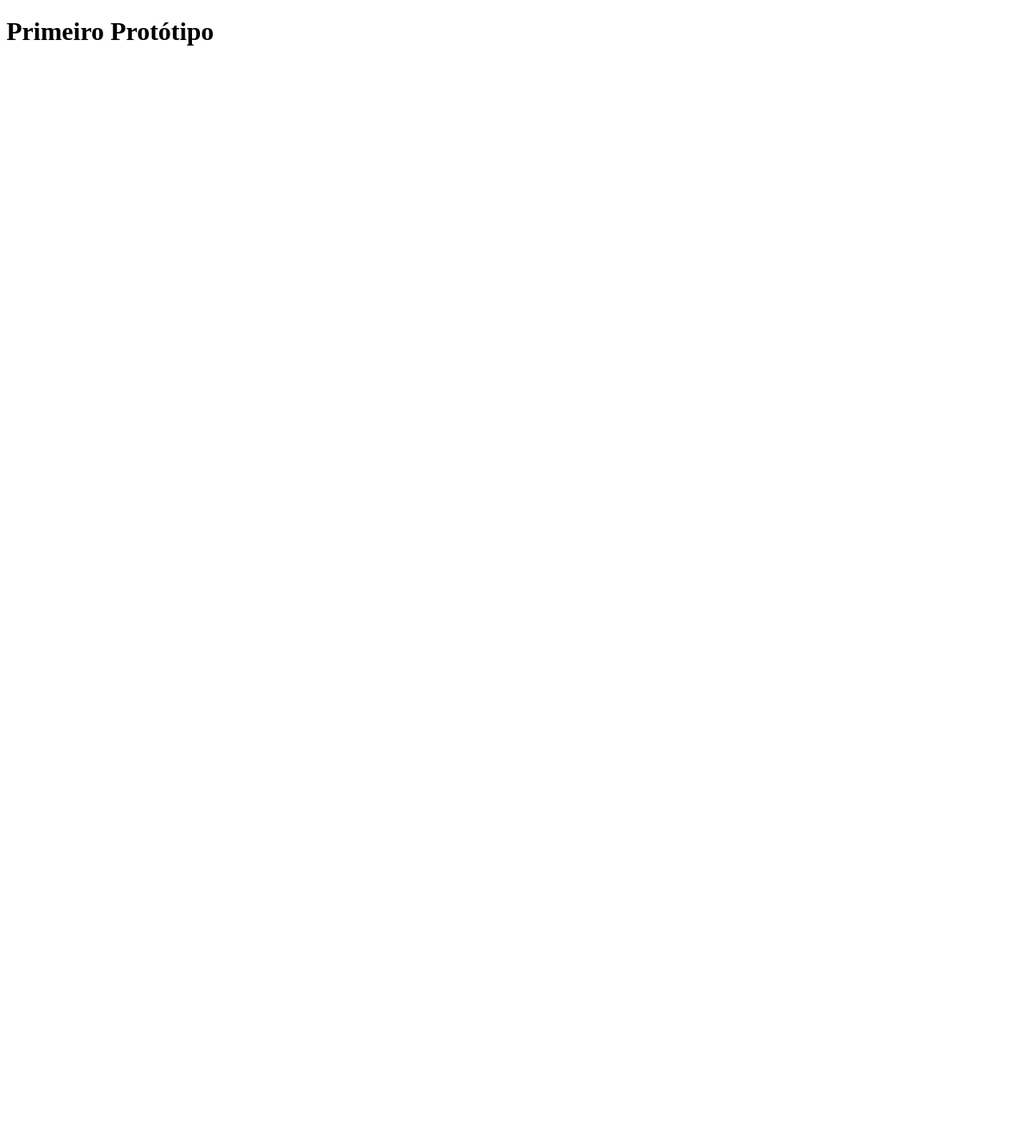
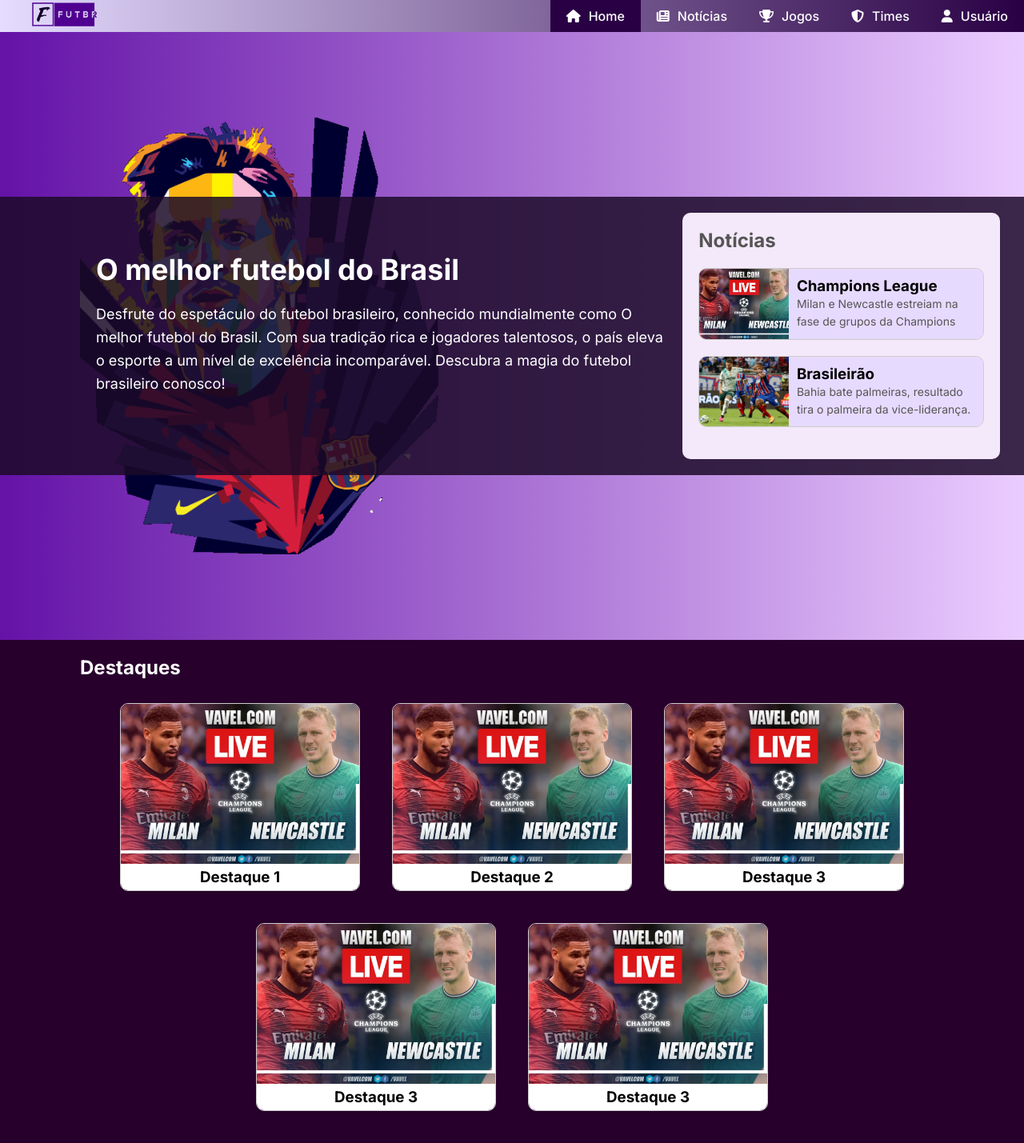
Before and after one commit to AlessandroCarvalhoSantos/TALENTO-CLOUD-Projeto-Colaborativo, a plain HTML site: page index.html in a window 1280 px wide. Shown: the whole page at 80% size. Before the commit the page ends 800 px from the top, so only its background shows below. Drawn offline with Linux system fonts and the light colour scheme.

Commit message:
Adicionado a nova página do home

```diff
--- a/assets/css/components.css
+++ b/assets/css/components.css
@@ -0,0 +1,176 @@
+/*  NavBar -------------------------------------------------*/
+
+.navbar {
+    background: linear-gradient(to right, #e5dcff, #290044);
+    overflow: hidden;
+    display: flex;
+    justify-content: space-between;
+    align-items: center;
+}
+
+.logo{
+    padding-left: 40px;
+}
+
+.logo img {
+    max-height: 30px;
+}
+
+.links{
+    display: flex;
+    flex-direction: row;
+}
+
+.links a {
+    color: #ffffff;
+    text-decoration: none;
+    margin: 0 10px;
+    padding: 5px;
+    font-family: 'Inter', sans-serif;
+    font-weight: 500;
+}
+
+
+.menu-icon {
+    display: none;
+    font-size: 30px;
+    cursor: pointer;
+    color: #fff;
+}
+
+.menu-btn {
+    display: none;
+    background-color: #a82a49;
+    border: none;
+    color: #fff;
+    padding: 10px 20px;
+    font-size: 16px;
+    cursor: pointer;
+}
+
+.link-item {
+    transition: transform 0.3s, background-color 0.3s;
+    padding: 5px;
+}
+
+.link-item:hover {
+    transform: scale(1.05);
+    background-color: #72008f;
+    cursor: pointer;
+}
+
+.link-item a {
+    display: flex;
+    align-items: center;
+    text-decoration: none;
+    color: #fff;
+}
+
+.link-item i {
+    margin-right: 10px;
+}
+
+.selected-item{
+    background-color: #290044;
+}
+
+@media (max-width: 768px) {
+    .links {
+        display: none;
+        flex-direction: column;
+        position: absolute;
+        top: 40px;
+        left: 0;
+        width: 100%;
+        background: linear-gradient(to right, #290044, #bea2d1);
+        box-shadow: 0 2px 5px rgba(0,0,0,0.1);
+        opacity: 0;
+        transform: translateY(-10px);
+        transition: opacity 0.5s ease, transform 0.5s ease;
+    }
+
+    .link-item:hover {
+        transform: none;
+        background-color: #72008f;
+        cursor: pointer;
+    }
+
+    .links.active {
+        display: flex;
+        opacity: 1;
+        transform: translateY(0);
+    }
+
+    .links a {
+        text-align: center;
+        width: 100%;
+        padding: 10px 0;
+        margin: 0;
+        transition: background 0.3s;
+    }
+
+    .menu-icon {
+        display: block;
+    }
+
+    .menu-btn {
+        display: block;
+    }
+}
+
+/*----------------------------------------------------------*/
+
+/*  Card -------------------------------------------------*/
+
+.card {
+    display: flex;
+    border: 1px solid #ccc;
+    border-radius: 10px;
+    margin-bottom: 20px;
+    overflow: hidden;
+}
+
+.card-image {
+    flex: 1;
+    max-width: 150px;
+    overflow: hidden;
+}
+
+.card-image img {
+    width: 100%;
+    height: 100%;
+    object-fit: cover;
+}
+
+.card-content {
+    flex: 2;
+    padding: 10px;
+    background-color: #e7daff;
+}
+
+.card-content h2 {
+    font-size: 20px;
+    margin-bottom: 10px;
+}
+
+.card-content p {
+    font-size: 14px;
+    line-height: 1.6;
+    color: #555;
+}
+
+
+/* Scroll bar*/
+
+body::-webkit-scrollbar {
+    width: 12px;
+}
+
+body::-webkit-scrollbar-track {
+    background: rgb(255, 255, 255);
+}
+
+body::-webkit-scrollbar-thumb {
+    background-color: rgb(40, 0, 65);
+    border-radius: 0px;
+}
--- a/assets/css/config.css
+++ b/assets/css/config.css
@@ -0,0 +1,48 @@
+/* Reset Padrão CSS */
+
+* {
+    box-sizing: border-box;
+    margin: 0;
+    padding: 0;
+    font-family: 'Inter', sans-serif;
+}
+
+article, aside, figure, footer, header, hgroup, menu, nav, section {
+    display: block;
+}
+
+ul, ol {
+    list-style: none;
+}
+
+body, h1, h2, h3, h4, h5, h6, p {
+    margin: 0;
+    padding: 0;
+}
+
+button, input, select, textarea {
+    font-family: inherit;
+    font-size: inherit;
+}
+
+button, input, select, textarea {
+    margin: 0;
+}
+
+button, input, select, textarea {
+    outline: none;
+}
+
+a {
+    text-decoration: none;
+}
+
+img, video {
+    max-width: 100%;
+    height: auto;
+}
+
+
+body{
+    background: linear-gradient(to right, #6412a7, #ebccff);
+}
--- /dev/null
+++ b/assets/css/homePage.css
@@ -0,0 +1,113 @@
+/*  HomePage -  -------------------------------------------------*/
+
+.main-home-page {
+    font-family: 'Inter', sans-serif;
+    display: flex;
+    justify-content: center;
+    align-items: center;
+    height: calc(100vh - 40px);
+    margin: 0;
+    background-image: url("../img/HomePageMain.png");
+    background-repeat: no-repeat;
+    background-position-x: 12%;
+    background-position-y: center;
+    background-size: 35%;
+}
+
+.container {
+    display: flex;
+    align-items: center;
+    background-color: #1c0a29d8;
+    /* border-radius: 15px; */
+    padding: 20px 30px 20px 120px;
+    max-width: 100%;
+    width: 100%;
+}
+
+.main-section {
+    flex: 2;
+    color: #fff;
+    padding-right: 20px;
+    /* background-color: red; */
+}
+
+.main-section h1 {
+    font-size: 36px;
+    margin-bottom: 20px;
+}
+
+.main-section p {
+    font-size: 18px;
+    line-height: 1.6;
+    margin-bottom: 30px;
+}
+
+
+
+.news-section {
+    flex: 1;
+    background-color: #fff;
+    border-radius: 10px;
+    padding: 20px;
+    background-color: #f4e9fa;
+}
+
+.news-list {
+    list-style-type: none;
+    padding: 0;
+}
+
+.news-item {
+    font-size: 18px;
+    color: #555;
+    margin-bottom: 10px;
+}
+
+.news-section  h2 {
+    font-size: 24px;
+    color: #555;
+    margin-bottom: 20px;
+}
+
+
+.destaques {
+    text-align: left;
+    background-color: rgb(40, 0, 44);
+    padding-bottom: 20px;
+}
+
+.destaques h2 {
+    font-size: 24px;
+    margin-bottom: 10px;
+    margin-left: 100px;
+    padding-top: 20px;
+    color: white;
+}
+
+.cards-container-destaques {
+    display: flex;
+    justify-content: center;
+    align-items: center;
+    flex-wrap: wrap;
+}
+
+.destaques .card {
+    width: 300px;
+    margin: 20px;
+    text-align: center;
+    box-shadow: 0 4px 8px rgba(0, 0, 0, 0.1);
+    display: flex;
+    flex-direction: column;
+}
+
+.destaques .card img {
+    width: 100%;
+    height: 200px;
+    object-fit: cover;
+}
+
+.destaques .card h3 {
+    height: 100%;
+    background-color: #ffffff;
+    padding: 5px;
+}
--- a/assets/css/main.css
+++ b/assets/css/main.css
@@ -1,2 +1,5 @@
 @import url('./config.css');
 @import url('./components.css');
+
+
+@import url('./homePage.css');
--- a/assets/js/main.js
+++ b/assets/js/main.js
@@ -0,0 +1,6 @@
+
+
+//NavBar config
+document.querySelector('.menu-btn').addEventListener('click', function() {
+    document.querySelector('.links').classList.toggle('active');
+});
--- a/index.html
+++ b/index.html
@@ -7,11 +7,100 @@
 
         <!--Importando o css principal da página-->
         <link rel="stylesheet" href="./assets/css/main.css">
+        <!--Importando os icones da página-->
+        <link rel="stylesheet" href="https://cdnjs.cloudflare.com/ajax/libs/font-awesome/6.0.0-beta3/css/all.min.css" integrity="sha384-LC6sr0ChMgFKzV4ERQi5V2NKKsFPPfYbXju0d4MyI3LNxOZu9DyPl5ftTRbIZbNf" crossorigin="anonymous">
+
+        <!--Importando fontes da página-->
+        <link rel="preconnect" href="https://fonts.googleapis.com">
+        <link rel="preconnect" href="https://fonts.gstatic.com" crossorigin>
+        <link href="https://fonts.googleapis.com/css2?family=Inter:wght@100;200;300;400;500;600;700;800;900&display=swap" rel="stylesheet">
+
         <title>FUTBR</title>
     </head>
     <body>
-        <h1>Primeiro Protótipo</h1>
+        <nav class="navbar">
+            <div class="logo">
+                <img src="./assets/img/logo.png" alt="Logo">
+            </div>
+            <button class="menu-btn">&#9776; Menu</button>
+            <div class="links">
+                <div class="link-item selected-item"><a href="#"><i class="fas fa-home"></i> Home</a></div>
+                <div class="link-item"><a href="#"><i class="fas fa-newspaper"></i> Notícias</a></div>
+                <div class="link-item"><a href="#"><i class="fa-solid fa-trophy"></i> Jogos</a></div>
+                <div class="link-item"><a href="#"><i class="fa-solid fa-shield-halved"></i></i> Times</a></div>
+                <div class="link-item"><a href="#"><i class="fas fa-user"></i> Usuário</a></div>
+            </div>
+        </nav>
+
+        <main class="main-home-page">
+            <div class="container">
+                <div class="main-section">
+                    <h1>O melhor futebol do Brasil</h1>
+                    <p>
+                        Desfrute do espetáculo do futebol brasileiro, conhecido mundialmente como O melhor futebol do Brasil.
+                        Com sua tradição rica e jogadores talentosos, o país eleva o esporte a um nível de excelência incomparável.
+                        Descubra a magia do futebol brasileiro conosco!
+                    </p>
+                </div>
+                <div class="news-section">
+                    <h2>Notícias</h2>
+                    <ul class="news-list">
+                        <div class="card">
+                            <div class="card-image">
+                                <img src="./assets/img/news-europa.png" alt="Notícia 1">
+                            </div>
+                            <div class="card-content">
+                                <h3>Champions League</h3>
+                                <p>
+                                    Milan e Newcastle estreiam na fase de grupos da Champions
+                                </p>
+                            </div>
+                        </div>
+                        <div class="card">
+                            <div class="card-image">
+                                <img src="./assets/img/palmeiras-bahia.webp" alt="Notícia 1">
+                            </div>
+                            <div class="card-content">
+                                <h3>Brasileirão</h3>
+                                <p> Bahia bate palmeiras, resultado tira o palmeira da vice-liderança. </p>
+                            </div>
+                        </div>
+                    </ul>
+                </div>
+            </div>
+        </main>
+        <section class="destaques">
+            <h2>Destaques</h2>
+
+            <div class="cards-container-destaques">
+                <div class="card">
+                    <img src="./assets/img/news-europa.png" alt="Imagem 1">
+                    <h3>Destaque 1</h3>
+                </div>
+
+                <div class="card">
+                    <img src="./assets/img/news-europa.png" alt="Imagem 1">
+                    <h3>Destaque 2</h3>
+                </div>
+
+                <div class="card">
+                    <img src="./assets/img/news-europa.png" alt="Imagem 1">
+                    <h3>Destaque 3</h3>
+                </div>
+                <div class="card">
+                    <img src="./assets/img/news-europa.png" alt="Imagem 1">
+                    <h3>Destaque 3</h3>
+                </div>
+                <div class="card">
+                    <img src="./assets/img/news-europa.png" alt="Imagem 1">
+                    <h3>Destaque 3</h3>
+                </div>
+            </div>
+        </section>
+
 
         <script src="./assets/js/main.js"></script>
+        <!--Importando os icones da página-->
+        <script src="https://kit.fontawesome.com/017bd8e266.js" crossorigin="anonymous"></script>
     </body>
 </html>
```
Also changed, not shown: assets/img/HomePageMain.png (added), assets/img/logo.png (added), assets/img/news-europa.png (added), assets/img/palmeiras-bahia.webp (added).
